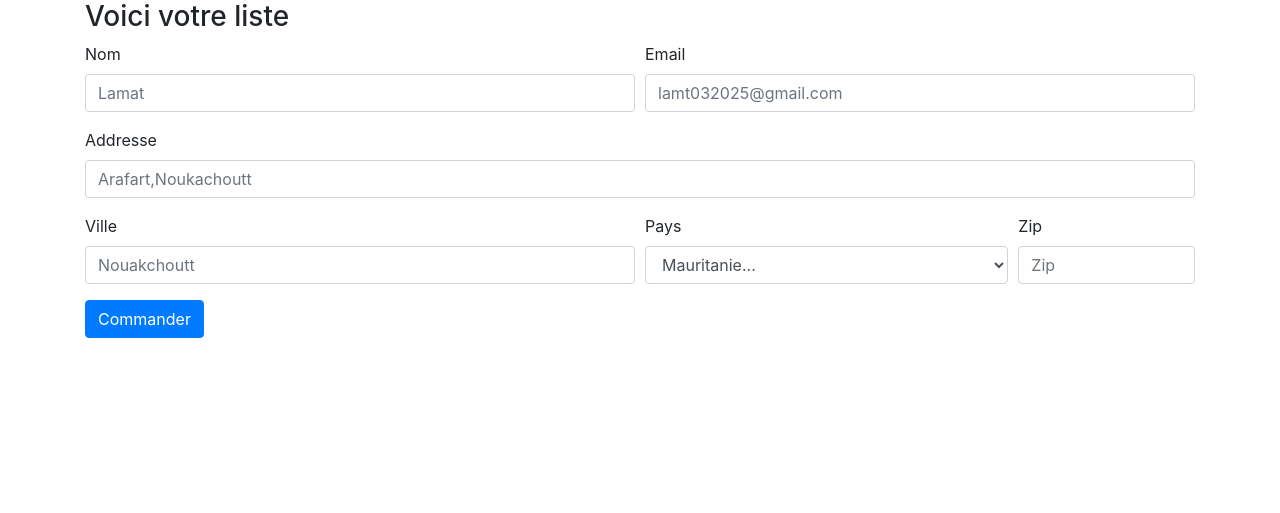
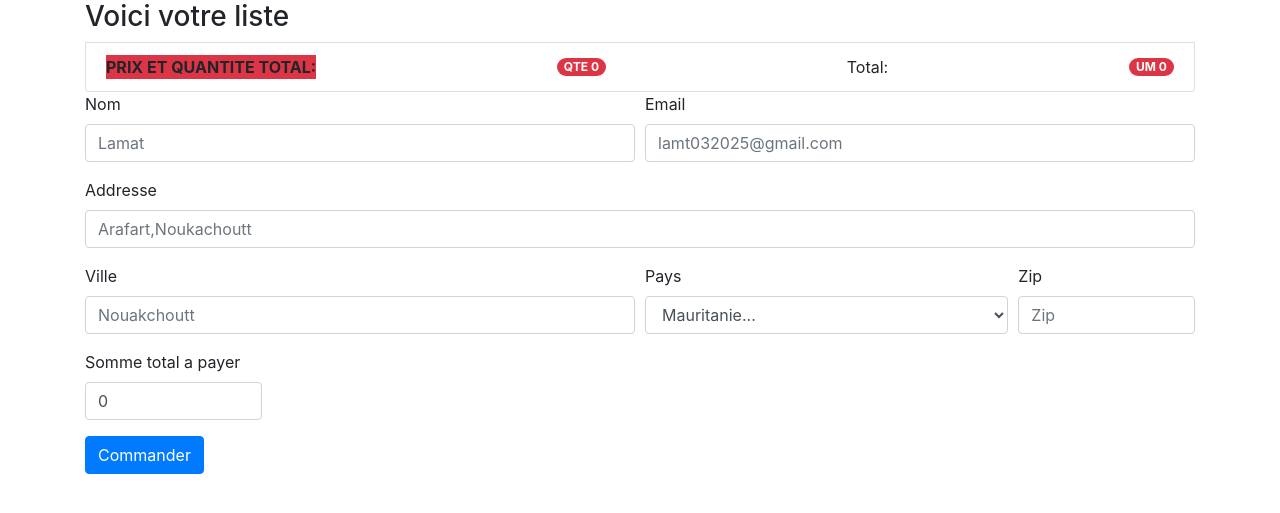
Before and after one commit to lamatmed/Rim-show, a Django app: page /checkout/ in a window 1280 px wide. Shown: the part 56-569 px from the top of the page. Run offline with Django 5.2, Linux system fonts and the light colour scheme.

Commit message:
Ajouter bd de commande

```diff
--- a/shop/admin.py
+++ b/shop/admin.py
@@ -7,7 +7,7 @@ class AdminCategorie(admin.ModelAdmin):
 class AdminProduct(admin.ModelAdmin):
     list_display =('title','price','category', 'date_added')
 class AdminCommande(admin.ModelAdmin):
-    list_display =('items', 'nom','email','adresse','ville','pays','zipcode','date_commande')
+    list_display =('items', 'nom','email','adresse','ville','pays','total','date_commande')
 admin.site.register(Product, AdminProduct)
 admin.site.register(Category, AdminCategorie)
 admin.site.register(Commande,AdminCommande)
--- a/shop/models.py
+++ b/shop/models.py
@@ -25,6 +25,7 @@ class Product (models.Model):
 
 class Commande(models.Model):
     items = models.CharField(max_length=300)
+    total = models.CharField(max_length=300)
     nom = models.CharField(max_length=150)
     email = models.EmailField()
     adresse = models.CharField(max_length=200)
--- a/shop/templates/shop/checkout.html
+++ b/shop/templates/shop/checkout.html
@@ -39,11 +39,17 @@
                   <option>France</option>
                   <option>USA</option>
                   <option>Angola</option>
+                  <option>UAE</option>
+                  <option>Belgique</option>
                 </select>
                 </div>
                 <div class="form-group col-md-2">
                     <label for="inputZip">Zip</label>
                     <input name="zipcode" type="text" class="form-control" id="zipcode" placeholder="Zip">
+                </div>
+                <div class="form-group col-md-2">
+                    <label for="inputZip">Somme total a payer</label>
+                    <input name="total" type="readonly" class="form-control" id="total" placeholder="Zip">
                 </div>
             </div>
 
@@ -57,15 +63,28 @@
     } else {
         panier = JSON.parse(localStorage.getItem('panier'));
     }
+    var total = 0;
+    var nombre = 0;
     for (item in panier) {
         let nom = panier[item][1];
         let quanitite = panier[item][0];
-        let itemString = `  <li class="list-group-item d-flex justify-content-between align-items-center">
+        let prix = panier[item][2];
+        nombre += quanitite;
+        total += prix;
+        let itemString = `<li class="list-group-item d-flex justify-content-between align-items-center">
               ${nom}
-               <span class="badge badge-primary badge-pill"> QTE:   ${quanitite}</span>
+              <span class="badge badge-primary badge-pill"> QTE ${quanitite}</span>
+              <span class="badge badge-warning badge-pill"> UM ${prix}</span>
                </li>`;
         $('#item-list').append(itemString);
     }
+    let itemNombre = `<li class="list-group-item d-flex justify-content-between align-items-center">
+        <b class="bg-danger">PRIX ET QUANTITE TOTAL:</b>
+        <span class="badge badge-danger badge-pill"> QTE ${nombre}</span>
+        Total:<span class="badge badge-danger badge-pill"> UM  ${total}</span>
+         </li>`;
+    $('#item-list').append(itemNombre);
+    $('#total').val(total);
     $('#items').val(JSON.stringify(panier));
 </script>
 <div>
--- a/shop/views.py
+++ b/shop/views.py
@@ -22,12 +22,13 @@ def detail(request, myid):
 def checkout(request):
   if request.method == "POST":
     items = request.POST.get('items')
+    total = request.POST.get('total')
     nom = request.POST.get('nom')
     email = request.POST.get('email')
     adresse = request.POST.get('adresse')
     ville = request.POST.get('ville')
     pays = request.POST.get('pays')
     zipcode = request.POST.get('zipcode')
-    com = Commande(items=items,nom=nom,email=email,adresse=adresse,ville=ville,pays=pays,zipcode=zipcode)
+    com = Commande(items=items,total=total,nom=nom,email=email,adresse=adresse,ville=ville,pays=pays,zipcode=zipcode)
     com.save()
   return render(request,'shop/checkout.html',)
```
Also changed, not shown: shop/templates/shop/index.html (+5 -3 lines), db.sqlite3, shop/migrations/0003_commande_total.py (added).
